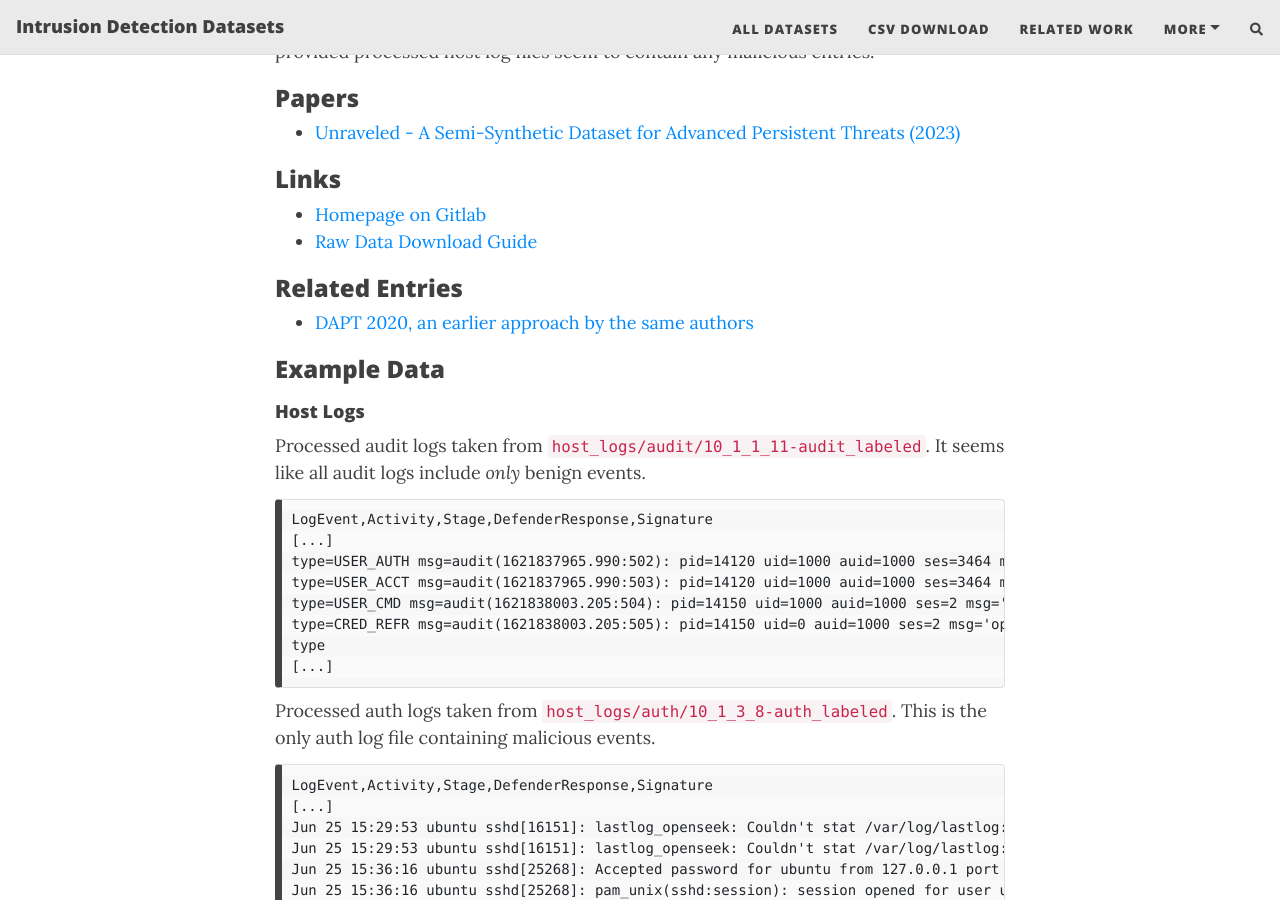
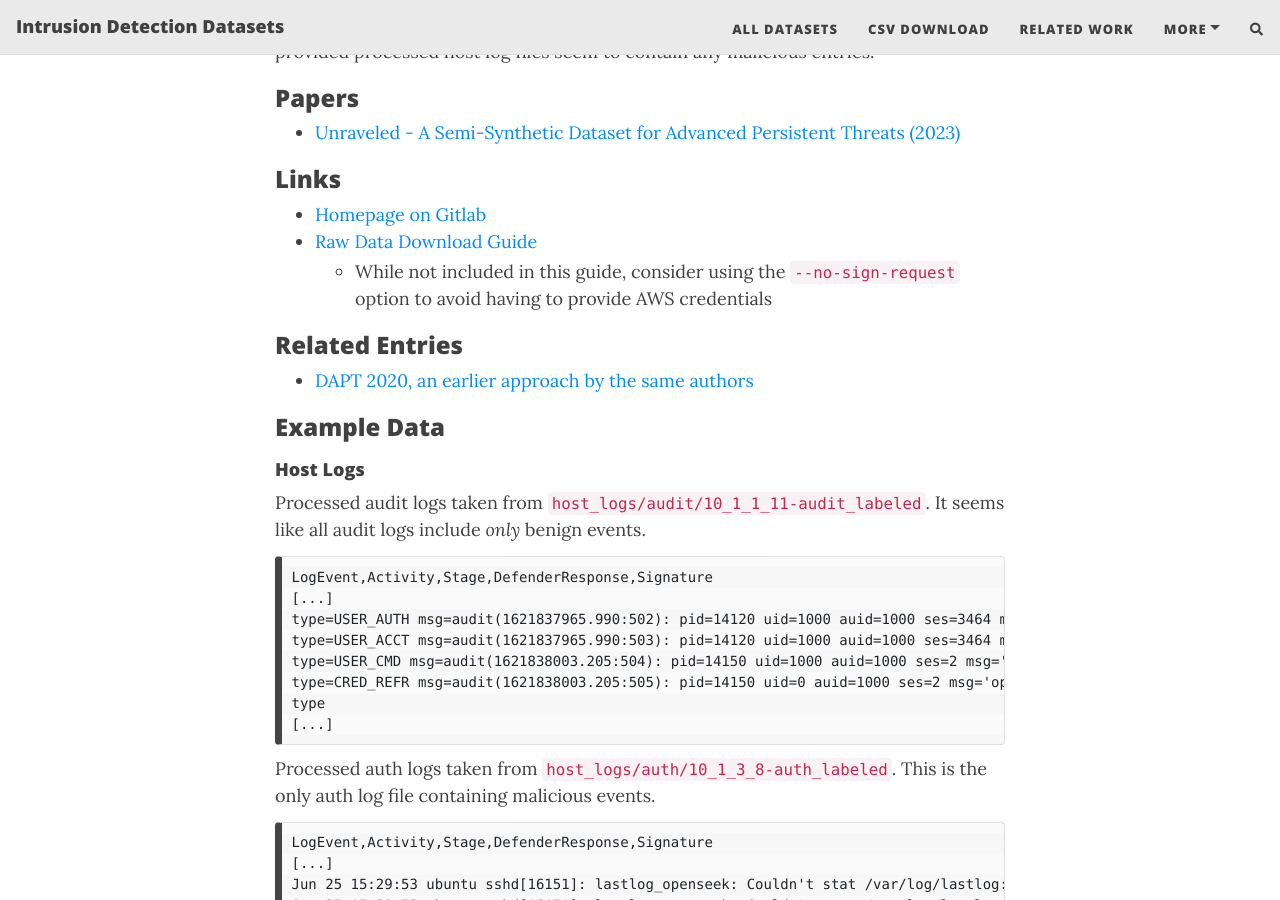
Before and after one commit to fkie-cad/COMIDDS, a Jekyll site: the page built from content/datasets/unraveled.md, in a window 1280 px wide and 900 px high, scrolled down 2846 px. Built offline with Jekyll 4.4.1, drawn with Linux system fonts in a browser that asks for light colours; nearby versions of some CDN libraries; comment, search, counter and statistics services are not loaded.

Commit message:
Add additional information for downloading dataset

```diff
--- a/content/datasets/unraveled.md
+++ b/content/datasets/unraveled.md
@@ -102,6 +102,7 @@ Notably, only very few of the provided processed host log files seem to contain
 
 - [Homepage on Gitlab](https://gitlab.com/asu22/unraveled)
 - [Raw Data Download Guide](https://dapt2021.s3.amazonaws.com/README.txt)
+  - While not included in this guide, consider using the `--no-sign-request` option to avoid having to provide AWS credentials
 
 ### Related Entries
 
```
